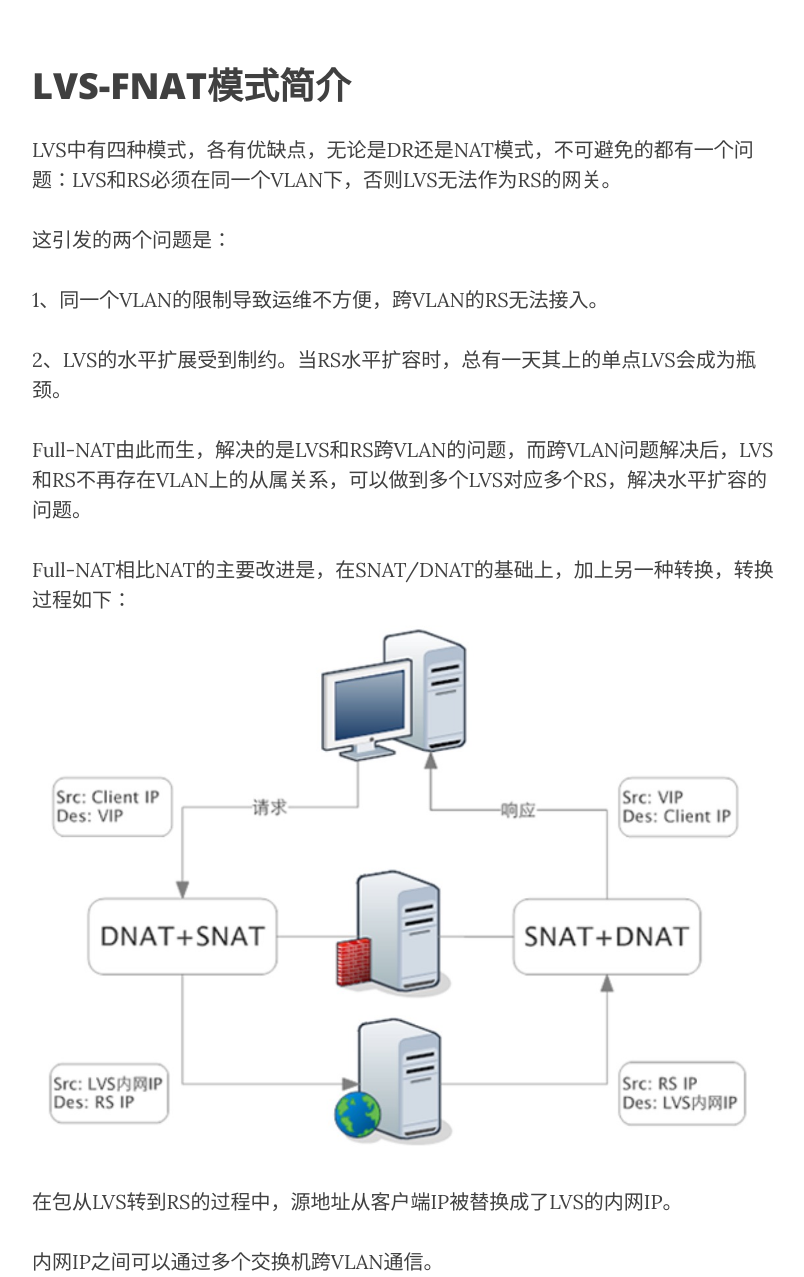
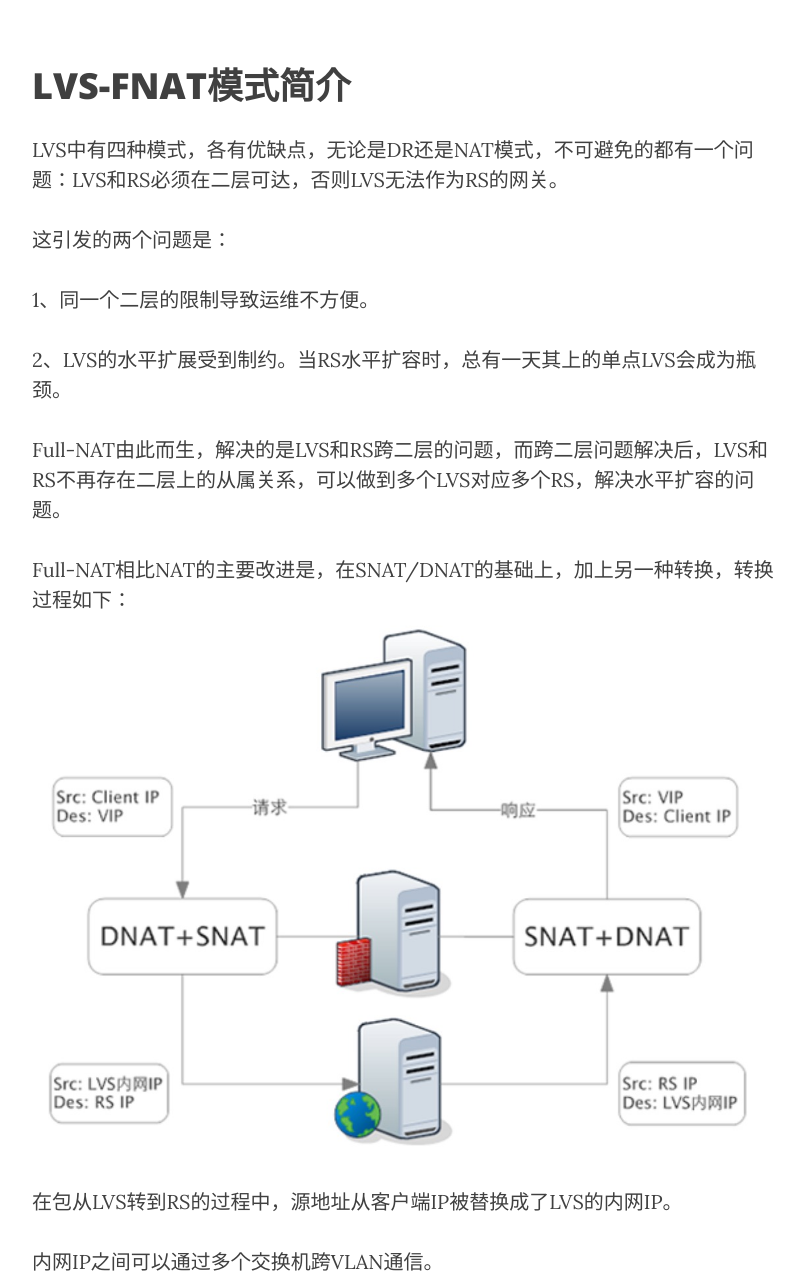
Before and after one commit to PrincessQyy/PrincessQyy.GitHub.io, a Jekyll site: the page built from _posts/2018-3-9-[lvs]lvs-FNAT.md, in a window 1280 px wide and 1400 px high, scrolled down 294 px, cut to the strip 123-1400 px from the top of the window. Shown: the whole strip, without its empty margins (233-1037 px from the left). Built offline with Jekyll 4.4.1, drawn with Linux system fonts in a browser that asks for light colours; nearby versions of some CDN libraries; some of the changed text lies outside the part shown.

Commit message:
new blogs

```diff
--- a/_posts/2018-3-9-[lvs]lvs-FNAT.md
+++ b/_posts/2018-3-9-[lvs]lvs-FNAT.md
@@ -7,15 +7,15 @@ author:     "Yuki"
 
 # LVS-FNAT模式简介
 
-LVS中有四种模式，各有优缺点，无论是DR还是NAT模式，不可避免的都有一个问题：LVS和RS必须在同一个VLAN下，否则LVS无法作为RS的网关。
+LVS中有四种模式，各有优缺点，无论是DR还是NAT模式，不可避免的都有一个问题：LVS和RS必须在二层可达，否则LVS无法作为RS的网关。
 
 这引发的两个问题是：
 
-1、同一个VLAN的限制导致运维不方便，跨VLAN的RS无法接入。
+1、同一个二层的限制导致运维不方便。
 
 2、LVS的水平扩展受到制约。当RS水平扩容时，总有一天其上的单点LVS会成为瓶颈。
 
-Full-NAT由此而生，解决的是LVS和RS跨VLAN的问题，而跨VLAN问题解决后，LVS和RS不再存在VLAN上的从属关系，可以做到多个LVS对应多个RS，解决水平扩容的问题。
+Full-NAT由此而生，解决的是LVS和RS跨二层的问题，而跨二层问题解决后，LVS和RS不再存在二层上的从属关系，可以做到多个LVS对应多个RS，解决水平扩容的问题。
 
 Full-NAT相比NAT的主要改进是，在SNAT/DNAT的基础上，加上另一种转换，转换过程如下：
 <img src="../../../../../img/blogs/LVS-FNAT/01.png">
@@ -29,7 +29,7 @@ Full-NAT相比NAT的主要改进是，在SNAT/DNAT的基础上，加上另一种
 
 LVS收到包后，在NAT模式修改源地址的基础上，再把RS发来的包中的目标地址从LVS内网IP改为客户端的IP。
 
-Full-NAT主要的思想是把网关和其下机器的通信，改为了普通的网络通信，从而解决了跨VLAN的问题。采用这种方式，LVS和RS的部署在VLAN上将不再有任何限制，大大提高了运维部署的便利性。
+Full-NAT主要的思想是把网关和其下机器的通信，改为了普通的网络通信。采用这种方式，LVS和RS的部署在二层环境上将不再有任何限制，大大提高了运维部署的便利性。
 
 # FNAT小实验中用到的命令
 
```
